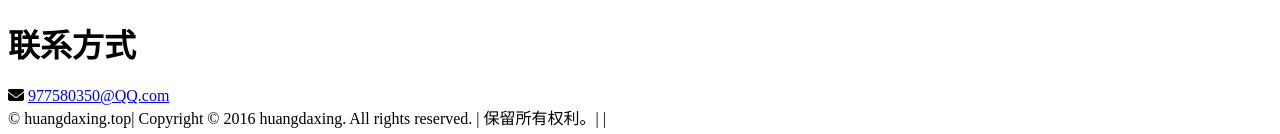
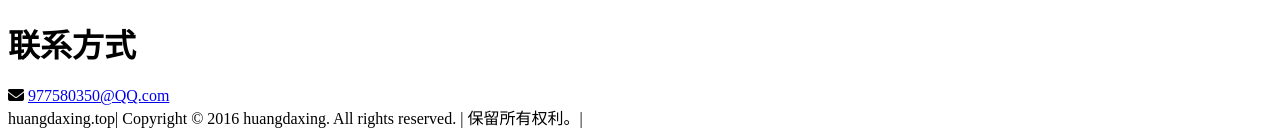
Before and after one commit to AustinCQ/AustinCQ.github.io, a Jekyll site: the page built from index.html, in a window 1280 px wide. Shown: the part 819-953 px from the top of the page. Built offline with Jekyll 4.4.1, drawn with Linux system fonts in a browser that asks for light colours; nearby versions of some CDN libraries; library files that are not in the unit come from our copies.

Commit message:
Update copyright.html

```diff
--- a/_includes/copyright.html
+++ b/_includes/copyright.html
@@ -2,7 +2,7 @@
     <div class="container">
         <div class="row">
             <div class="col-md-12">
-                &copy;&nbsp;{{ site.copyright }} |
+                {{ site.copyright }}
             </div>
         </div>
     </div>
```
